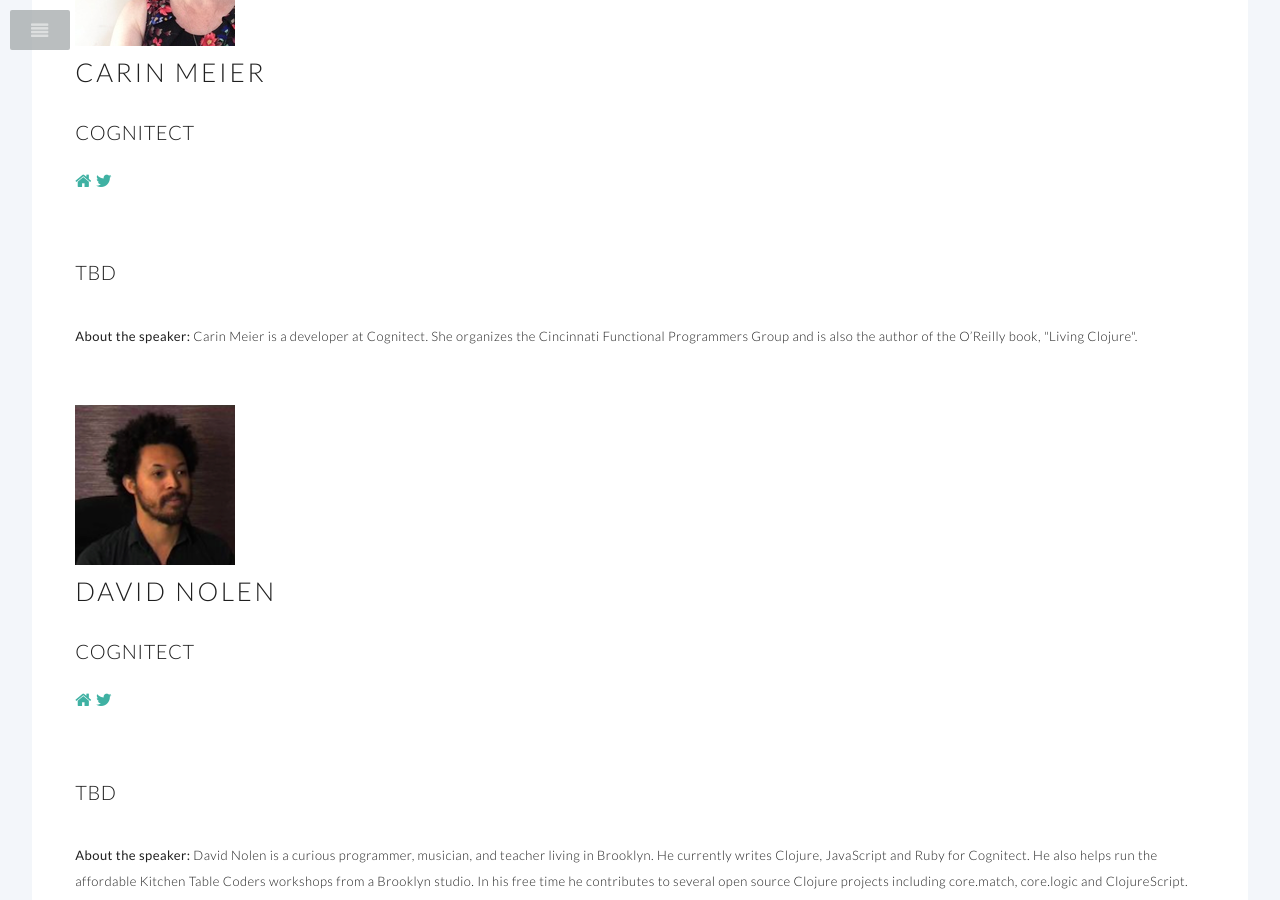
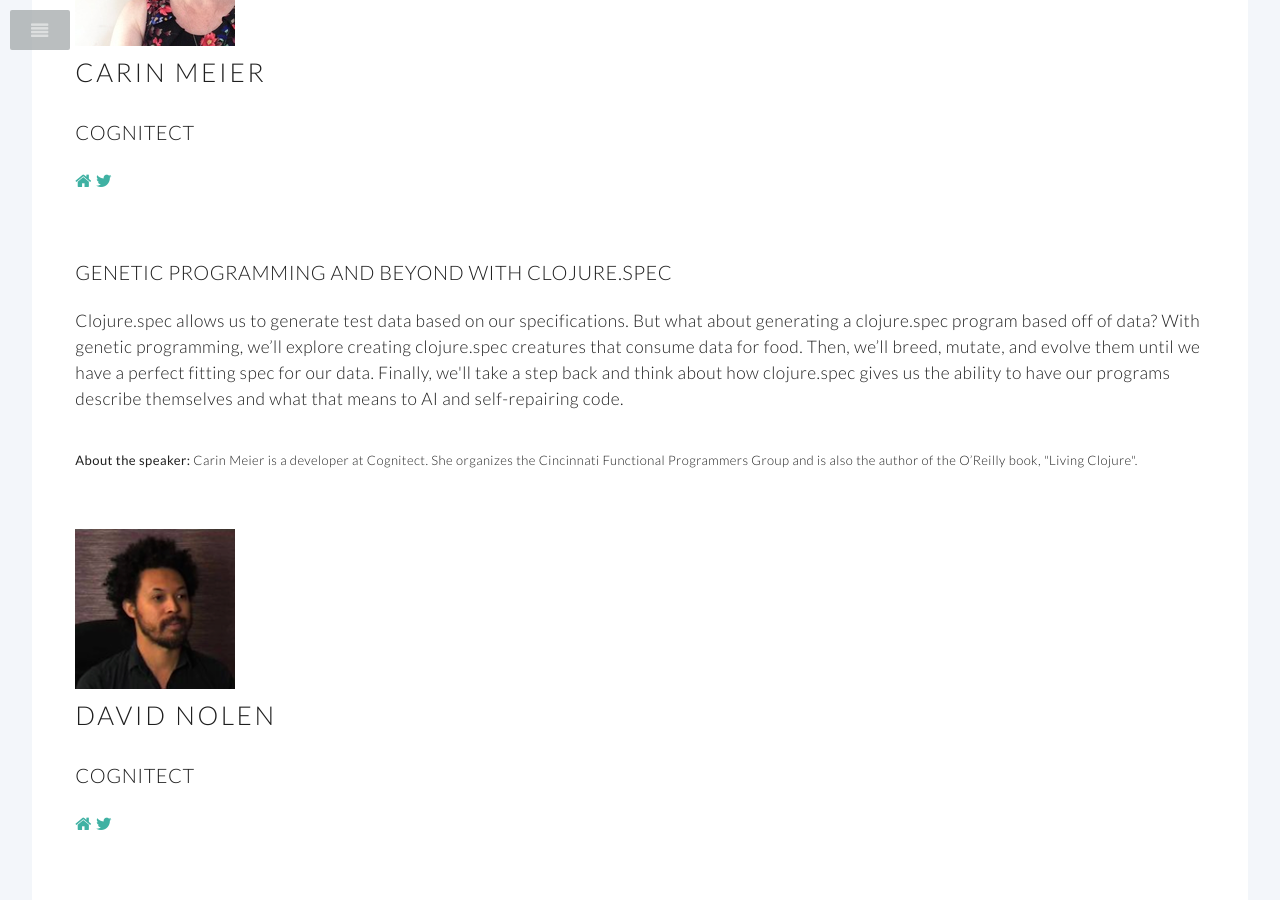
Before and after one commit to euroclojureorg/euroclojureorg.github.io, a Jekyll site: the page built from speakers.html, in a window 1280 px wide and 900 px high, scrolled down 492 px. Built offline with Jekyll 4.4.1, drawn with Linux system fonts in a browser that asks for light colours.

Commit message:
add carin talk

```diff
--- a/speakers.html
+++ b/speakers.html
@@ -22,8 +22,8 @@
 <h3><a href="http://www.cognitect.com">Cognitect</a></h3><p><a href="http://gigasquidsoftware.com/" class="icon fa-home logo"></a> <a href="http://twitter.com/gigasquid" class="icon fa-twitter logo"></a> </p>
 </section></div>
 <div class="8u"><section>
-<h3><a name="cmeier">TBD</a></h3>
-<p></p><div class="bio"><p><b>About the speaker:</b> Carin Meier is a developer at Cognitect.  She organizes the Cincinnati Functional Programmers Group and is also the author of the O’Reilly book, "Living Clojure".</p></div>
+<h3><a name="cmeier">Genetic Programming and Beyond with clojure.spec</a></h3>
+<p>Clojure.spec allows us to generate test data based on our specifications. But what about generating a clojure.spec program based off of data? With genetic programming, we’ll explore creating clojure.spec creatures that consume data for food.  Then, we’ll breed, mutate, and evolve them until we have a perfect fitting spec for our data. Finally, we'll take a step back and think about how clojure.spec gives us the ability to have our programs describe themselves and what that means to AI and self-repairing code.</p><div class="bio"><p><b>About the speaker:</b> Carin Meier is a developer at Cognitect.  She organizes the Cincinnati Functional Programmers Group and is also the author of the O’Reilly book, "Living Clojure".</p></div>
 </section></div>
 </div>
 
```
